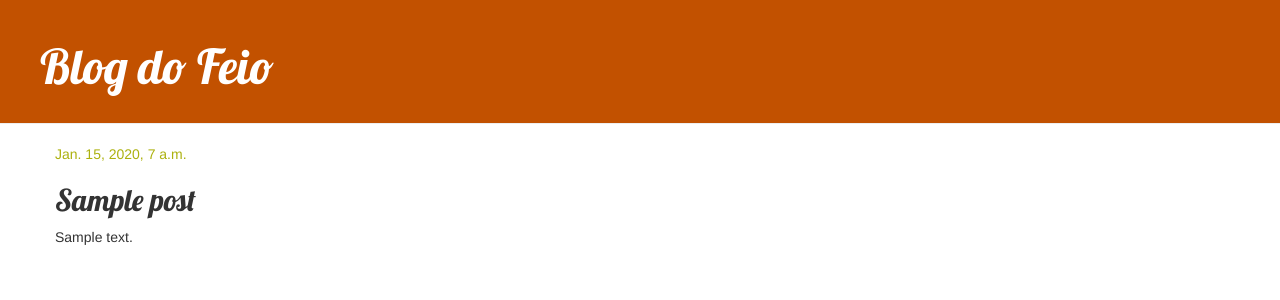
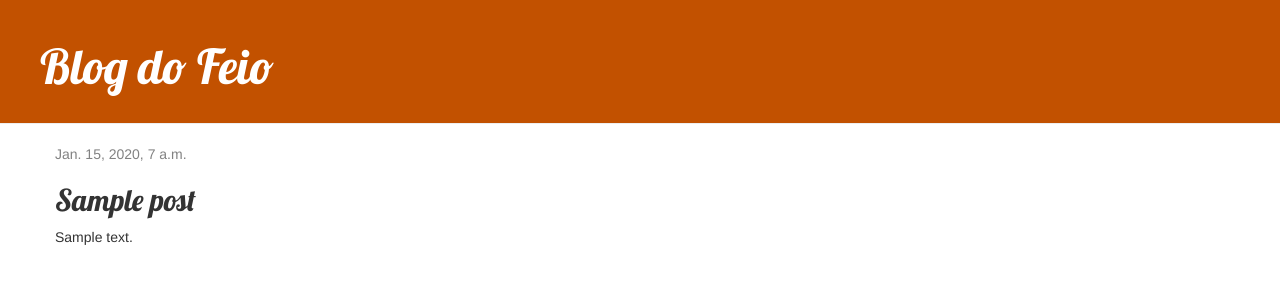
Before and after one commit to Sais01/my-first-blog, a Django app: page /post/1/ in a window 1280 px wide. Shown: the top 300 px of the page. Run offline with Django 3.2, Linux system fonts and the light colour scheme; tables that the repository leaves empty hold one stand-in row (values such as "Sample post"); some libraries are stand-ins or nearby versions.

Commit message:
Last modification

```diff
--- a/blog/static/css/blog.css
+++ b/blog/static/css/blog.css
@@ -19,7 +19,7 @@ h1, h2, h3, h4 {
 }
 
 .date {
-    color: #ACB10E;
+    color: #828282;
 }
 
 .save {
--- a/blog/templates/blog/base.html
+++ b/blog/templates/blog/base.html
@@ -1,7 +1,7 @@
 {% load static %}
 <html>
     <head>
-        <title>Blog do Feio</title>
+        <title>Blog Teste</title>
         <link rel="stylesheet" href="//maxcdn.bootstrapcdn.com/bootstrap/3.2.0/css/bootstrap.min.css">
         <link rel="stylesheet" href="//maxcdn.bootstrapcdn.com/bootstrap/3.2.0/css/bootstrap-theme.min.css">
         <link rel="stylesheet" href="{% static 'css/blog.css' %}">
```
